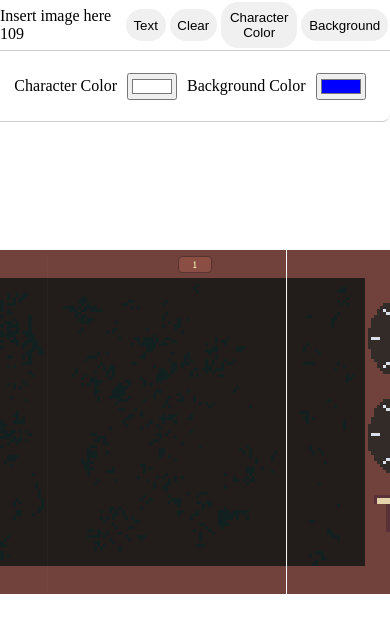
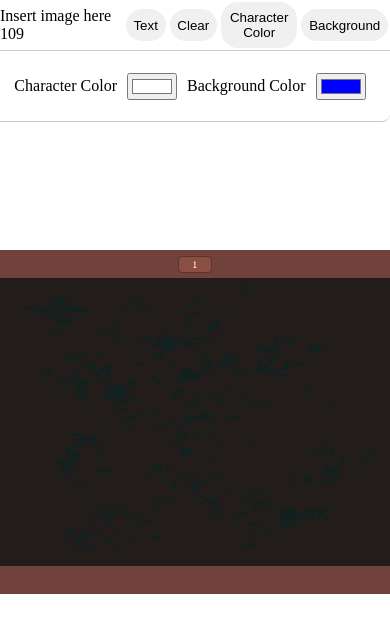
Before and after one commit to tusant19/intertext, a React (Vite) app in the folder front/: page / in a window 390 px wide. Shown: the top 632 px of the page. Built offline with nearby package versions, Linux system fonts and the light colour scheme; no server answers.

Commit message:
better tv on mobile

```diff
--- a/front/src/pages/TelePage.css
+++ b/front/src/pages/TelePage.css
@@ -60,6 +60,16 @@
                 url('../assets/tvmiddle.png') var(--tv-left-width) center / calc(100% - var(--tv-left-width) - var(--tv-right-width)) 100% no-repeat,
                 url('../assets/tvright.png') right center / var(--tv-right-width) 100% no-repeat;
     image-rendering: pixelated;
+}
+
+@media (max-width: 699px) {
+    .canvasDiv::before {
+        left: calc((100vw - 100%) / -2);
+        width: 100vw;
+        background: url('../assets/tvmiddle.png') center / 100% 100% no-repeat;
+    }
+
+    .pageNumberDiv { left: 50%; }
 }
 
 .toolBarDiv {
--- a/front/src/pages/TelePage.jsx
+++ b/front/src/pages/TelePage.jsx
@@ -702,7 +702,7 @@ function TelePage() {
                 <p>Background Color</p>
                 <input type="color" id="bgColorPicker" name="bgColorPicker" value={currentBgColor.current} onChange={handleBgColorChange}/>
             </div>
-            <div className="canvasDiv" style={{ '--tv-left': `${canvasHeight.current * 540 / 2790}px`, '--tv-right': `${canvasHeight.current * 1080 / 2790}px`, '--tv-left-width': `${canvasHeight.current * 1170 / 2790}px`, '--tv-right-width': `${canvasHeight.current * 1710 / 2790}px`, '--tv-center': `${canvasHeight.current * 270 / 2790}px`, transform: `translateX(${-canvasHeight.current * 270 / 2790}px)` }}>
+            <div className="canvasDiv" style={{ '--tv-left': `${canvasHeight.current * 540 / 2790}px`, '--tv-right': `${canvasHeight.current * 1080 / 2790}px`, '--tv-left-width': `${canvasHeight.current * 1170 / 2790}px`, '--tv-right-width': `${canvasHeight.current * 1710 / 2790}px`, '--tv-center': `${canvasHeight.current * 270 / 2790}px`, transform: window.innerWidth < 700 ? 'none' : `translateX(${-canvasHeight.current * 270 / 2790}px)` }}>
                 <div className="pageNumberDiv">
                     <input type="number" id="pageNumberInput" name="pageNumberInput" min="1" max="100000" defaultValue={currentPage.current} onChange={changePageNumber} />
                 </div>
```
